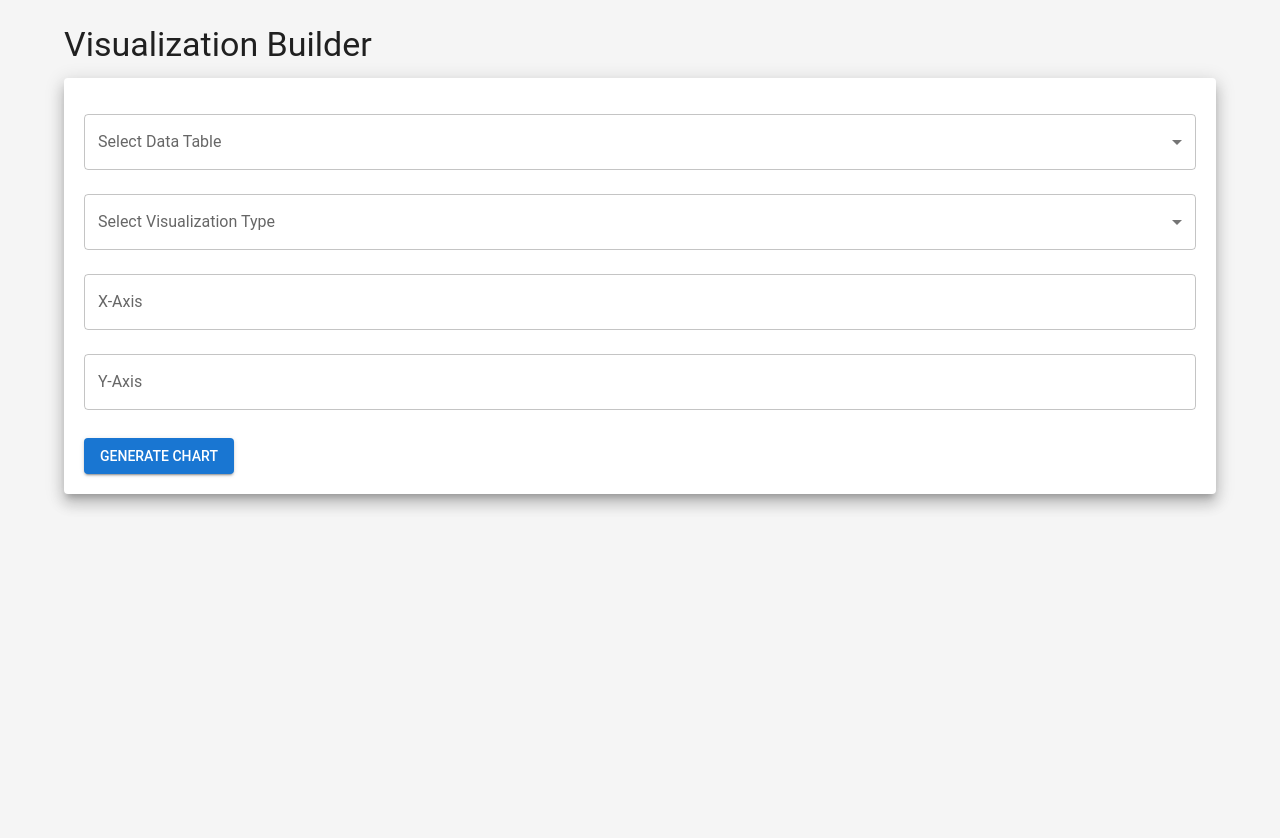
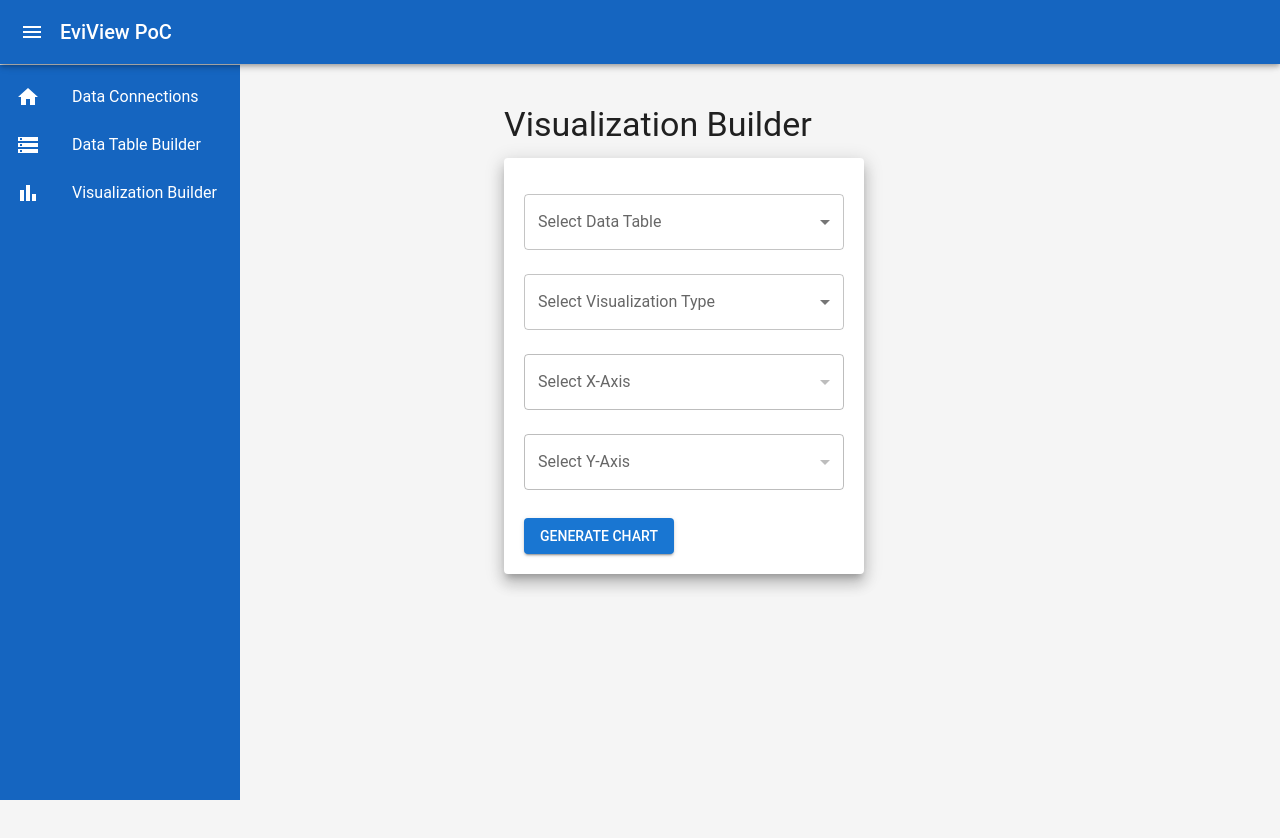
Before and after one commit to Biju-Raymond/EviView_Poc, a React (Create React App) app in the folder eviview_poc/: page /visualization-builder in a window 1280 px wide. Shown: the top 838 px of the page. Before the commit the page ends 800 px from the top, so only its background shows below. Built offline with nearby package versions, Linux system fonts and the light colour scheme.

Commit message:
Need to fix Navbar Gap Bug

```diff
--- a/eviview_poc/package.json
+++ b/eviview_poc/package.json
@@ -5,6 +5,7 @@
   "dependencies": {
     "@emotion/react": "^11.13.3",
     "@emotion/styled": "^11.13.0",
+    "@mui/icons-material": "^6.1.7",
     "@mui/material": "^6.1.7",
     "@testing-library/jest-dom": "^5.17.0",
     "@testing-library/react": "^13.4.0",
--- a/eviview_poc/src/App.js
+++ b/eviview_poc/src/App.js
@@ -1,19 +1,131 @@
-import React from 'react';
-import { BrowserRouter as Router, Routes, Route } from 'react-router-dom';
-import DataConnections from './pages/DataConnections';
-import DataTableBuilder from './pages/DataTableBuilder';
-import VisualizationBuilder from './pages/VisualizationBuilder';
+import React, { useState } from "react";
+import { BrowserRouter as Router, Routes, Route, Link } from "react-router-dom";
+import {
+  Box,
+  Drawer,
+  List,
+  ListItem,
+  ListItemIcon,
+  ListItemText,
+  IconButton,
+  AppBar,
+  Toolbar,
+  Typography,
+  CssBaseline,
+  Divider,
+} from "@mui/material";
+import MenuIcon from "@mui/icons-material/Menu";
+import HomeIcon from "@mui/icons-material/Home";
+import StorageIcon from "@mui/icons-material/Storage";
+import BarChartIcon from "@mui/icons-material/BarChart";
+import DataConnections from "./pages/DataConnections";
+import DataTableBuilder from "./pages/DataTableBuilder";
+import VisualizationBuilder from "./pages/VisualizationBuilder";
+import { color } from "chart.js/helpers";
 
-function App() {
+const drawerWidth = 240;
+
+export default function App() {
+  const [isDrawerOpen, setIsDrawerOpen] = useState(true);
+
+  const toggleDrawer = () => {
+    setIsDrawerOpen(!isDrawerOpen);
+  };
+
+  const navItems = [
+    { text: "Data Connections", icon: <HomeIcon />, path: "/" },
+    { text: "Data Table Builder", icon: <StorageIcon />, path: "/data-table-builder" },
+    { text: "Visualization Builder", icon: <BarChartIcon />, path: "/visualization-builder" },
+  ];
+
   return (
     <Router>
-      <Routes>
-        <Route path="/" element={<DataConnections />} />
-        <Route path="/data-table-builder" element={<DataTableBuilder />} />
-        <Route path="/visualization-builder" element={<VisualizationBuilder />} />
-      </Routes>
-    </Router>
+      <Box sx={{ display: "flex" }}>
+        <CssBaseline />
+
+        {/* AppBar */}
+        <AppBar
+          position="fixed"
+          sx={{
+            backgroundColor: "#1565c0", // Softer blue
+            zIndex: (theme) => theme.zIndex.drawer + 1,
+          }}
+        >
+          <Toolbar>
+            <IconButton
+              color="inherit"
+              edge="start"
+              onClick={toggleDrawer}
+              sx={{ marginRight: 1 }}
+            >
+              <MenuIcon />
+            </IconButton>
+            <Typography variant="h6" noWrap component="div">
+              EviView PoC
+            </Typography>
+          </Toolbar>
+        </AppBar>
+
+        {/* Drawer */}
+        <Drawer
+          variant="persistent"
+          open={isDrawerOpen}
+          sx={{
+            width: isDrawerOpen ? drawerWidth : 0,
+            flexShrink: 0,
+            "& .MuiDrawer-paper": {
+              width: isDrawerOpen ? drawerWidth : 0,
+              transition: "width 0.3s",
+              backgroundColor: "#1565c0", // Softer blue
+              color: "white",
+              borderRight: "none",
+              boxShadow: "none",
+            },
+          }}
+        >
+          <Toolbar />
+          <Divider sx={{ backgroundColor: "white" }} />
+          <List>
+            {navItems.map((item, index) => (
+              <ListItem
+                button
+                key={index}
+                component={Link}
+                to={item.path}
+                sx={{
+                  "&:hover": { backgroundColor: "#0d47a1" },
+                }}
+              >
+                <ListItemIcon sx={{ color: "white" }}>{item.icon}</ListItemIcon>
+                <ListItemText
+                  primary={item.text}
+                  primaryTypographyProps={{
+                    sx: { color: "white" }, // Text Color
+                  }}
+                />
+              </ListItem>
+            ))}
+          </List>
+        </Drawer>
+
+        {/* Main Content */}
+        <Box
+          component="main"
+          sx={{
+            flexGrow: 1,
+            marginLeft: isDrawerOpen ? `${drawerWidth}px` : "0px",
+            transition: "margin-left 0.3s",
+            padding: 0, // No extra padding
+          }}
+        >
+          <Toolbar />
+          <Routes>
+            <Route path="/" element={<DataConnections />} />
+            <Route path="/data-table-builder" element={<DataTableBuilder />} />
+            <Route path="/visualization-builder" element={<VisualizationBuilder />} />
+          </Routes>
+        </Box>
+      </Box>
+    </Router >
   );
 }
-
-export default App;
--- a/eviview_poc/src/pages/VisualizationBuilder.js
+++ b/eviview_poc/src/pages/VisualizationBuilder.js
@@ -1,4 +1,4 @@
-import React, { useState } from 'react';
+import React, { useState } from "react";
 import {
     Container,
     Typography,
@@ -7,66 +7,132 @@ import {
     InputLabel,
     Select,
     MenuItem,
-    TextField,
     Paper,
     Box,
-} from '@mui/material';
-import { Line, Bar, Pie } from 'react-chartjs-2';
-import { Chart as ChartJS, CategoryScale, LinearScale, BarElement, Title, Tooltip, Legend } from 'chart.js';
+    Grid,
+} from "@mui/material";
+import { Line, Bar, Pie } from "react-chartjs-2";
+import {
+    Chart as ChartJS,
+    CategoryScale,
+    LinearScale,
+    BarElement,
+    PointElement,
+    LineElement,
+    ArcElement,
+    Title,
+    Tooltip,
+    Legend,
+} from "chart.js";
 
-ChartJS.register(CategoryScale, LinearScale, BarElement, Title, Tooltip, Legend);
+// Register ChartJS components
+ChartJS.register(
+    CategoryScale,
+    LinearScale,
+    BarElement,
+    PointElement,
+    LineElement,
+    ArcElement,
+    Title,
+    Tooltip,
+    Legend
+);
 
 const VisualizationBuilder = () => {
-    const [dataTables] = useState([
-        { id: 1, title: 'Sales Data' },
-        { id: 2, title: 'Inventory Data' },
-    ]);
-    const [selectedTable, setSelectedTable] = useState('');
-    const [visualizationType, setVisualizationType] = useState('');
-    const [xAxis, setXAxis] = useState('');
-    const [yAxis, setYAxis] = useState('');
+    const dataTables = [
+        {
+            id: 1,
+            title: "Sales Data",
+            columns: ["Month", "Revenue", "Profit"],
+            rows: [
+                { Month: "January", Revenue: 10000, Profit: 4000 },
+                { Month: "February", Revenue: 15000, Profit: 7000 },
+                { Month: "March", Revenue: 20000, Profit: 9000 },
+                { Month: "April", Revenue: 25000, Profit: 12000 },
+                { Month: "May", Revenue: 30000, Profit: 15000 },
+            ],
+        },
+        {
+            id: 2,
+            title: "Inventory Data",
+            columns: ["Category", "Stock", "Sales"],
+            rows: [
+                { Category: "Electronics", Stock: 500, Sales: 200 },
+                { Category: "Clothing", Stock: 1000, Sales: 500 },
+                { Category: "Groceries", Stock: 2000, Sales: 800 },
+                { Category: "Books", Stock: 300, Sales: 150 },
+                { Category: "Toys", Stock: 400, Sales: 200 },
+            ],
+        },
+    ];
+
+    const [selectedTableId, setSelectedTableId] = useState("");
+    const [visualizationType, setVisualizationType] = useState("");
+    const [xAxis, setXAxis] = useState("");
+    const [yAxis, setYAxis] = useState("");
     const [chartData, setChartData] = useState(null);
 
-    // Example data for preview (would be dynamic based on the selected data table)
-    const exampleData = {
-        labels: ['January', 'February', 'March', 'April', 'May'],
+    const handleGenerateChart = () => {
+        if (!selectedTableId || !visualizationType || !xAxis || !yAxis) {
+            alert("Please complete all fields to generate the chart.");
+            return;
+        }
+
+        const selectedTable = dataTables.find((table) => table.id === selectedTableId);
+        const labels = selectedTable.rows.map((row) => row[xAxis]);
+        const values = selectedTable.rows.map((row) => row[yAxis]);
+
+        setChartData({
+            labels,
             datasets: [
                 {
-                label: 'Dataset 1',
-                data: [10, 20, 30, 40, 50],
-                backgroundColor: 'rgba(75,192,192,0.4)',
-                borderColor: 'rgba(75,192,192,1)',
+                    label: `${yAxis} by ${xAxis}`,
+                    data: values,
+                    backgroundColor: visualizationType === "Pie"
+                        ? ["#FF6384", "#36A2EB", "#FFCE56", "#4BC0C0", "#9966FF"]
+                        : "rgba(75,192,192,0.4)",
+                    borderColor: "rgba(75,192,192,1)",
                     borderWidth: 1,
                 },
             ],
-    };
-
-    // Handle Generate Chart
-    const handleGenerateChart = () => {
-        if (!selectedTable || !visualizationType || !xAxis || !yAxis) {
-            alert('Please complete all fields to generate the chart.');
-            return;
-        }
-        // Generate chart data dynamically based on the selected table and columns
-        setChartData(exampleData);
+        });
     };
 
     return (
-        <Container>
-            <br></br>
+        <Container
+            maxWidth={false}
+            sx={{
+                padding: 2,
+                margin: 0,
+                width: "100%",
+                minHeight: "100vh",
+                backgroundColor: "#f5f5f5",
+            }}
+        >
+            <br />
             <Typography variant="h4" gutterBottom>
                 Visualization Builder
             </Typography>
 
-            <Paper elevation={10} style={{ padding: '20px', marginBottom: '20px' }}>
+            <Grid container spacing={4}>
+                {/* Input Section */}
+                <Grid item xs={12} md={6}>
+                    <Paper elevation={10} style={{ padding: "20px" }}>
                         <FormControl fullWidth margin="normal">
-                    <InputLabel>Select Data Table</InputLabel>
+                            <InputLabel id="table-label">Select Data Table</InputLabel>
                             <Select
-                        value={selectedTable}
-                        onChange={(e) => setSelectedTable(e.target.value)}
+                                labelId="table-label"
+                                value={selectedTableId}
+                                onChange={(e) => {
+                                    setSelectedTableId(e.target.value);
+                                    setXAxis("");
+                                    setYAxis("");
+                                    setChartData(null);
+                                }}
+                                label="Select Data Table"
                             >
                                 {dataTables.map((table) => (
-                            <MenuItem key={table.id} value={table.title}>
+                                    <MenuItem key={table.id} value={table.id}>
                                         {table.title}
                                     </MenuItem>
                                 ))}
@@ -74,10 +140,12 @@ const VisualizationBuilder = () => {
                         </FormControl>
 
                         <FormControl fullWidth margin="normal">
-                    <InputLabel>Select Visualization Type</InputLabel>
+                            <InputLabel id="visualization-type-label">Select Visualization Type</InputLabel>
                             <Select
+                                labelId="visualization-type-label"
                                 value={visualizationType}
                                 onChange={(e) => setVisualizationType(e.target.value)}
+                                label="Select Visualization Type"
                             >
                                 <MenuItem value="Bar">Bar Chart</MenuItem>
                                 <MenuItem value="Line">Line Chart</MenuItem>
@@ -85,46 +153,80 @@ const VisualizationBuilder = () => {
                             </Select>
                         </FormControl>
 
-                <TextField
-                    fullWidth
-                    label="X-Axis"
-                    margin="normal"
-                    placeholder="Enter column name for X-Axis"
+                        <FormControl fullWidth margin="normal">
+                            <InputLabel id="x-axis-label">Select X-Axis</InputLabel>
+                            <Select
+                                labelId="x-axis-label"
                                 value={xAxis}
                                 onChange={(e) => setXAxis(e.target.value)}
-                />
-                <TextField
-                    fullWidth
-                    label="Y-Axis"
-                    margin="normal"
-                    placeholder="Enter column name for Y-Axis"
+                                disabled={!selectedTableId}
+                                label="Select X-Axis"
+                            >
+                                {selectedTableId &&
+                                    dataTables
+                                        .find((table) => table.id === selectedTableId)
+                                        .columns.map((column) => (
+                                            <MenuItem key={column} value={column}>
+                                                {column}
+                                            </MenuItem>
+                                        ))}
+                            </Select>
+                        </FormControl>
+
+                        <FormControl fullWidth margin="normal">
+                            <InputLabel id="y-axis-label">Select Y-Axis</InputLabel>
+                            <Select
+                                labelId="y-axis-label"
                                 value={yAxis}
                                 onChange={(e) => setYAxis(e.target.value)}
-                />
+                                disabled={!selectedTableId}
+                                label="Select Y-Axis"
+                            >
+                                {selectedTableId &&
+                                    dataTables
+                                        .find((table) => table.id === selectedTableId)
+                                        .columns.map((column) => (
+                                            <MenuItem key={column} value={column}>
+                                                {column}
+                                            </MenuItem>
+                                        ))}
+                            </Select>
+                        </FormControl>
 
                         <Button
                             variant="contained"
                             color="primary"
                             onClick={handleGenerateChart}
-                    style={{ marginTop: '20px' }}
+                            style={{ marginTop: "20px" }}
                         >
                             Generate Chart
                         </Button>
                     </Paper>
+                </Grid>
 
-            {/* Chart Preview */}
+                {/* Chart Preview Section */}
+                <Grid item xs={12} md={6}>
                     {chartData && (
                         <Box>
                             <Typography variant="h6" gutterBottom>
                                 Chart Preview
                             </Typography>
-                    <Paper elevation={10} style={{ padding: '20px' }}>
-                        {visualizationType === 'Bar' && <Bar data={chartData} />}
-                        {visualizationType === 'Line' && <Line data={chartData} />}
-                        {visualizationType === 'Pie' && <Pie data={chartData} />}
+                            <Paper
+                                elevation={10}
+                                style={{
+                                    padding: "20px",
+                                    maxWidth: "100%",
+                                    height: "350px",
+                                }}
+                            >
+                                {visualizationType === "Bar" && <Bar data={chartData} />}
+                                {visualizationType === "Line" && <Line data={chartData} />}
+                                {visualizationType === "Pie" && <Pie data={chartData} />}
                             </Paper>
                         </Box>
                     )}
+                </Grid>
+            </Grid>
         </Container>
     );
 };
```
Also changed, not shown: eviview_poc/src/pages/DataConnections.js (+10 -13 lines), eviview_poc/src/pages/DataTableBuilder.js (+14 -13 lines), 1 other file (tests, documents, lock files or other folders). Lines whose indentation alone changed are shown as unchanged.
